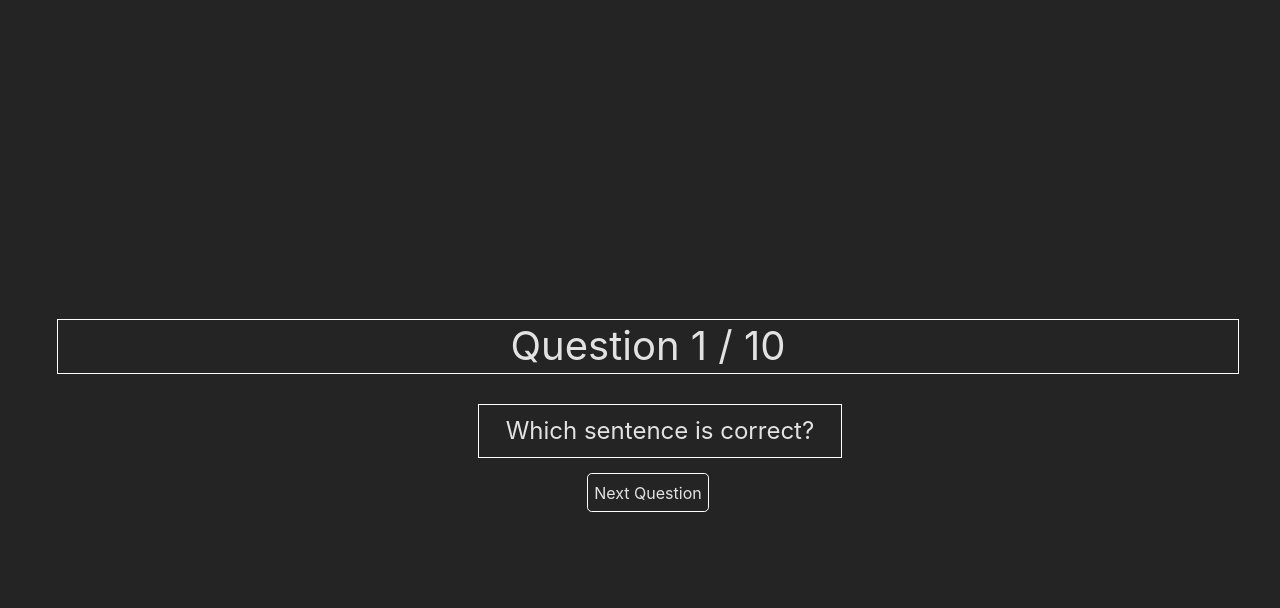
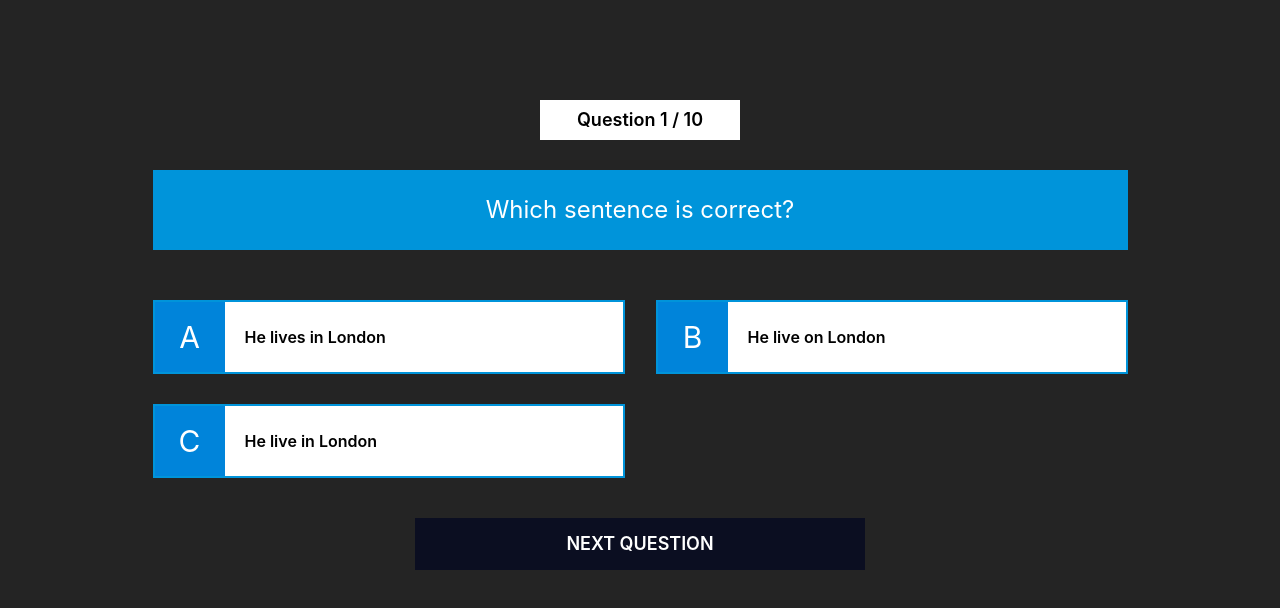
Before and after one commit to fsancho1985/english-test-level, a React (Vite) app: page / in a window 1280 px wide. Shown: the top 608 px of the page. Built offline with nearby package versions, Linux system fonts and the light colour scheme.

Commit message:
Adicionando últimas features

```diff
--- a/src/assets/data.js
+++ b/src/assets/data.js
@@ -25,7 +25,7 @@ const data = [
     correctAnswer: "He goes to work by bus",
   },
   {
-    question: "Which sentence is correct",
+    question: "Which sentence is correct?",
     incorrectAnswers: [
       "George has very big car",
       "George a very big car has"
--- a/src/components/Answer.jsx
+++ b/src/components/Answer.jsx
@@ -1,6 +1,22 @@
-const Answer = () => {
-  return(
-    <div>Answer</div>
+const Answer = ({
+  answerText,
+  index,
+  onSelectAnswer,
+  currentAnswer,
+  correctAnswer
+}) => {
+  const letterMapping = ['A', 'B', 'C']
+  const isCorrectAnswer = currentAnswer && answerText === correctAnswer
+  const isWrongAnswer =
+    currentAnswer === answerText && currentAnswer !== correctAnswer
+  const correctAnswerClass = isCorrectAnswer ? 'correct-answer' : ''
+  const wrongAnswerClass = isWrongAnswer ? 'wrong-answer' : ''
+  const disabledClass = currentAnswer ? 'disabled-answeer' : ''
+  return (
+    <div className={`answer ${correctAnswerClass} ${wrongAnswerClass} ${disabledClass}`} onClick={() => onSelectAnswer(answerText)}>
+      <div className="answer-letter">{letterMapping[index]}</div>
+      <div className="answer-text">{answerText}</div>
+    </div>
   )
 }
 
--- a/src/components/Question.jsx
+++ b/src/components/Question.jsx
@@ -1,16 +1,32 @@
 import { useContext } from 'react'
 import { QuizContext } from '../contexts/quiz'
+
+import Answer from './Answer'
 
 const Question = () => {
   const [quizState, dispatch] = useContext(QuizContext)
 
   const currentQuestion = quizState.questions[quizState.currentQuestionIndex]
 
-  return <div>
-    <div className="question">
-      {currentQuestion.question}
+  return (
+    <div>
+      <div className="question">{currentQuestion.question}</div>
+      <div className="answers">
+        {quizState.answers.map((answer, index) => (
+          <Answer
+            answerText={answer}
+            key={index}
+            index={index}
+            currentAnswer={quizState.currentAnswer}
+            correctAnswer={currentQuestion.correctAnswer}
+            onSelectAnswer={answerText =>
+              dispatch({ type: 'SELECT_ANSWER', payload: answerText })
+            }
+          />
+        ))}
+      </div>
     </div>
-  </div>
+  )
 }
 
 export default Question
--- a/src/components/Quiz.jsx
+++ b/src/components/Quiz.jsx
@@ -1,19 +1,38 @@
-import { useContext } from "react"
-import { QuizContext } from "../contexts/quiz"
-import Question from "./Question"
+import { useContext } from 'react'
+import { QuizContext } from '../contexts/quiz'
+import Question from './Question'
 
 const Quiz = () => {
-
   const [quizState, dispatch] = useContext(QuizContext)
   console.log('quizState', quizState)
 
-  return(
+  return (
     <div className="quiz">
-      <div className="score">
-        Question {quizState.currentQuestionIndex + 1} / {quizState.questions.length}
-      </div>
-      <Question />
-      <div className="next-button" onClick={() => dispatch({type: 'NEXT_QUESTION'})}>Next Question</div>
+      {quizState.showResults && (
+        <div className="results">
+          <div className="congratulations">Congratulations!</div>
+          <div className="results-info">
+            <div>You have completed the quiz.</div>
+            <div>You've got {quizState.correctAnswerCount} of{" "} {quizState.questions.length} right.</div>
+            <div className="next-button" onClick={() => dispatch({type:"RESTART"})}>Restart</div>
+          </div>
+        </div>
+      )}
+      {!quizState.showResults && (
+        <div>
+          <div className="score">
+            Question {quizState.currentQuestionIndex + 1} /{' '}
+            {quizState.questions.length}
+          </div>
+          <Question />
+          <div
+            className="next-button"
+            onClick={() => dispatch({ type: 'NEXT_QUESTION' })}
+          >
+            Next Question
+          </div>
+        </div>
+      )}
     </div>
   )
 }
--- a/src/contexts/quiz.jsx
+++ b/src/contexts/quiz.jsx
@@ -1,13 +1,52 @@
 import { createContext, useReducer } from 'react'
-import questions from "../assets/data"
+import questions from '../assets/data'
+import { shuffleAnswers } from '../helpers'
 
 const initialState = {
   questions,
   currentQuestionIndex: 0,
+  showResults: false,
+  correctAnswerCount: 0,
+  answers: shuffleAnswers(questions[0]),
+  currentAnswer: ''
 }
 
 const reducer = (state, action) => {
-  return state
+  console.log('reducer', state, action)
+  switch (action.type) {
+    case 'SELECT_ANSWER': {
+      const correctAnswerCount =
+        action.payload ===
+        state.questions[state.currentQuestionIndex].correctAnswer
+          ? state.correctAnswerCount + 1
+          : state.correctAnswerCount
+      return {
+        ...state,
+        currentAnswer: action.payload,
+        correctAnswerCount,
+      }
+    }
+    case 'NEXT_QUESTION': {
+      const showResults =
+        state.currentQuestionIndex === state.questions.length - 1
+      const currentQuestionIndex = showResults
+        ? state.currentQuestionIndex
+        : state.currentQuestionIndex + 1
+      const answers = showResults ? [] : shuffleAnswers(state.questions[currentQuestionIndex])
+      return {
+        ...state,
+        currentQuestionIndex,
+        showResults,
+        answers,
+        currentAnswer: '',
+      }
+    }
+    case 'RESTART': {
+      return initialState
+    }
+    default:
+      return state
+  }
 }
 
 export const QuizContext = createContext()
--- /dev/null
+++ b/src/helpers.js
@@ -0,0 +1,11 @@
+export const shuffleAnswers = question => {
+  const unshuffledAnswers = [
+    question.correctAnswer,
+    ...question.incorrectAnswers,
+  ]
+
+  return unshuffledAnswers
+    .map(answer => ({ sort: Math.random(), value: answer }))
+    .sort((a, b) => a.sort - b.sort)
+    .map(obj => obj.value)
+}
--- a/src/index.css
+++ b/src/index.css
@@ -15,7 +15,7 @@
   -webkit-text-size-adjust: 100%;
 }
 
-.quiz {
+/* .quiz {
   width: 100vw;
   height: 100vh;
   display: flex;
@@ -49,4 +49,124 @@
 .next-button:hover {
   background-color: #fff;
   color: #000;
+} */
+
+.quiz {
+  width: 975px;
+  margin: 0 auto;
+  margin-top: 100px;
 }
+
+.question {
+  background-color: #0094da;
+  color: #fff;
+  font-weight: 'bold';
+  padding: 10px;
+  min-height: 60px;
+  display: flex;
+  align-items: center;
+  justify-content: center;
+  font-size: 24px;
+}
+
+.results {
+  background-color: #fff;
+  height: 300px;
+  text-align: center;
+}
+
+.congratulations {
+  background-color: #0094da;
+  padding: 20px;
+  font-size: 36px;
+  color: #fff;
+}
+
+.results-info {
+  color: #000;
+  margin-top: 40px;
+  margin-bottom: 40px;
+  font-size: 18px;
+}
+
+.answer {
+  width: 48%;
+  color: #000;
+  background: #fff;
+  border: 2px solid #0094da;
+  min-height: 70px;
+  cursor: pointer;
+  margin-bottom: 30px;
+  display: flex;
+}
+
+.answers {
+  display: flex;
+  flex-wrap: wrap;
+  justify-content: space-between;
+  margin-top: 50px;
+}
+
+.answer-letter {
+  font-size: 30px;
+  background-color: #0084da;
+  color: #fff;
+  width: 70px;
+  display: flex;
+  align-items: center;
+  justify-content: center;
+}
+
+.answer-text {
+  font-weight: 600;
+  display: flex;
+  align-items: center;
+  margin-left: 20px;
+}
+
+.correct-answer {
+  border: 2px solid #1ea55b;
+}
+
+.correct-answer .answer-letter {
+  background: #1ea55b;
+}
+
+.wrong-answer {
+  border: 2px solid #dc0a0a;
+}
+
+.wrong-answer .answer-letter {
+  background: #dc0a0a;
+}
+
+.next-button {
+  margin: 10px auto;
+  color: #fff;
+  background: #0b0e21;
+  width: 300px;
+  font-size: 18px;
+  font-weight: 600;
+  padding: 14px 75px;
+  text-transform: uppercase;
+  cursor: pointer;
+  text-align: center;
+}
+
+.score {
+  background: #fff;
+  color: #000;
+  font-size: 18px;
+  width: 200px;
+  margin: 0 auto;
+  font-weight: 600;
+  height: 40px;
+  margin-bottom: 30px;
+  display: flex;
+  align-items: center;
+  justify-content: center;
+}
+
+.disabled-answer {
+  pointer-events: none;
+}
```
